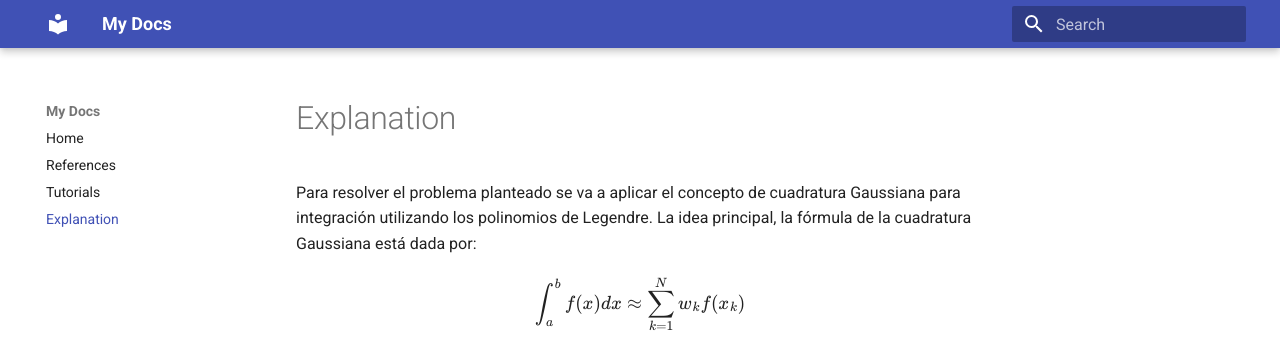
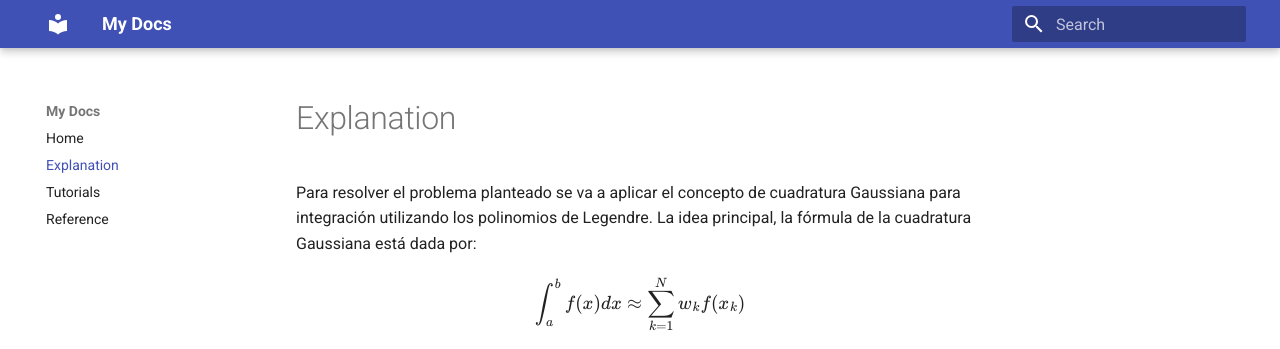
Before and after one commit to oisao/Gaussian_Cuadrature, an MkDocs documentation site: the page built from docs/explanation.md, in a window 1280 px wide. Shown: the top 349 px of the page. Built offline with MkDocs 1.6.1 and Material for MkDocs 9.7.7, drawn with Linux system fonts in a browser that asks for light colours.

```diff
--- a/mkdocs.yml
+++ b/mkdocs.yml
@@ -5,9 +5,9 @@ theme:
 
 nav:
   - index.md
-  - references.md
+  - explanation.md
   - tutorials.md
-  - explanation.md
+  - reference.md
 
 markdown_extensions:
   - pymdownx.arithmatex:
```
Also changed, not shown: docs/references.md (deleted, +0 -1 lines), docs/reference.md (added), site/explanation/index.html, site/search/search_index.json.
